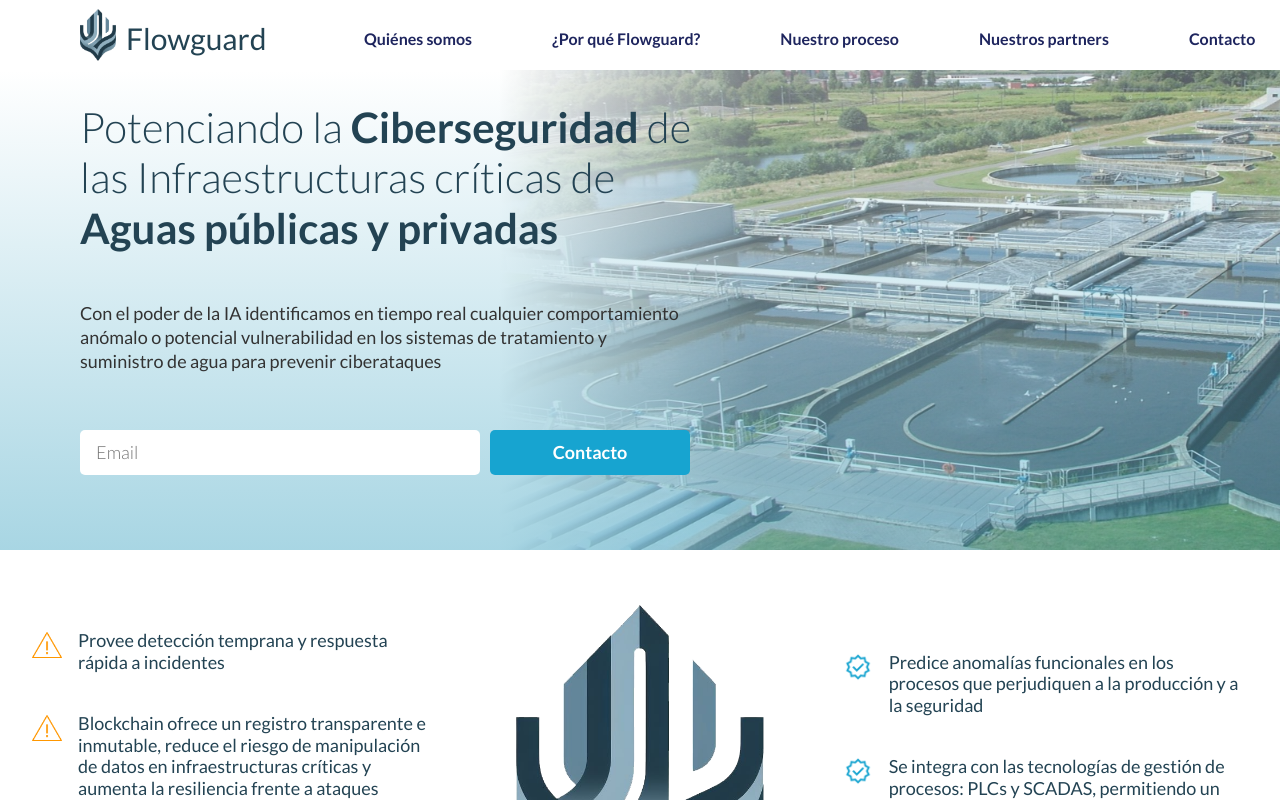
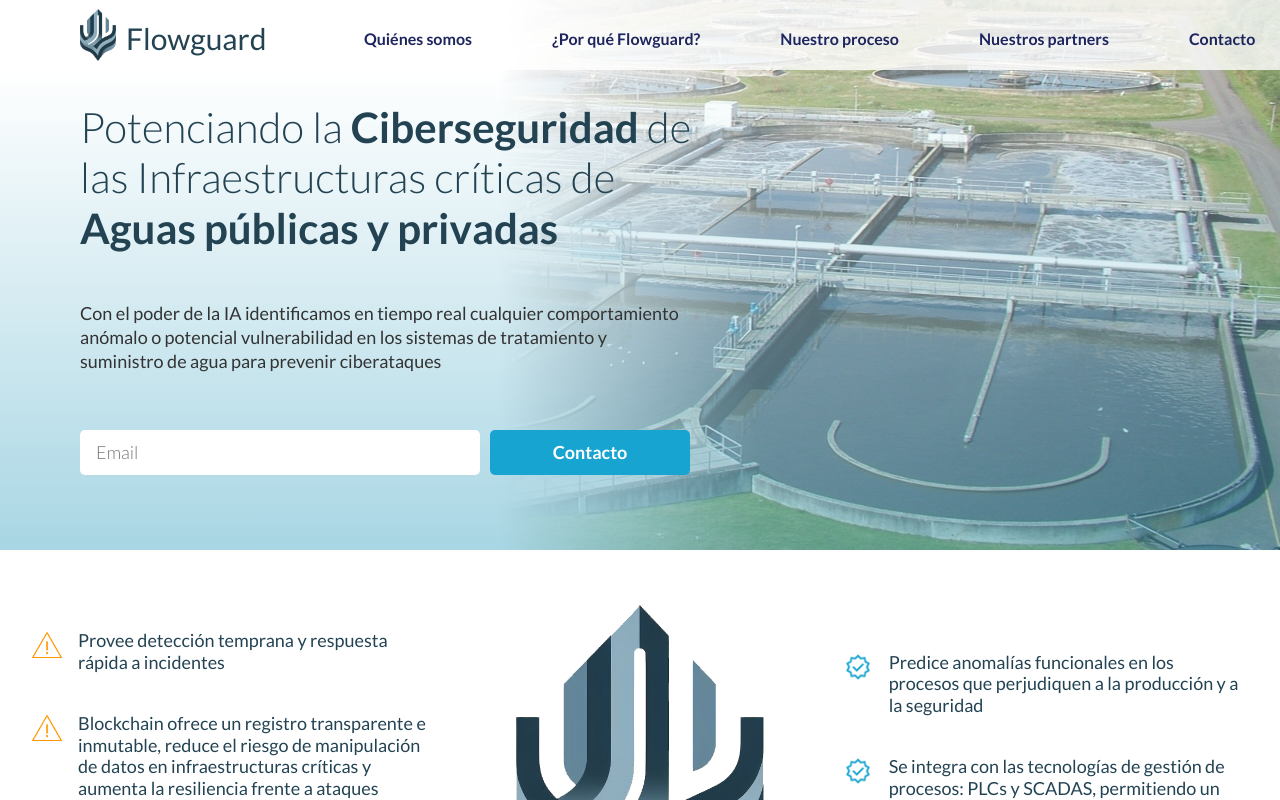
Before and after one commit to telcash/flowguard_frontend, a React (Create React App) app: page / in a window 1280 px wide. Shown: the top 800 px of the page. Built offline with nearby package versions, Linux system fonts and the light colour scheme.

Commit message:
Ajustada imagen en Hero

```diff
--- a/src/containers/hero-section/hero-section.css
+++ b/src/containers/hero-section/hero-section.css
@@ -64,6 +64,10 @@
     grid-area: 1 / 2 / 4 / 4;
     overflow: hidden;
     position: relative;
+    align-self: self-end;
+    display: flex;
+    align-items: center;
+    justify-content: flex-end;
 }
 
 .fg__hero-image::before {
```
